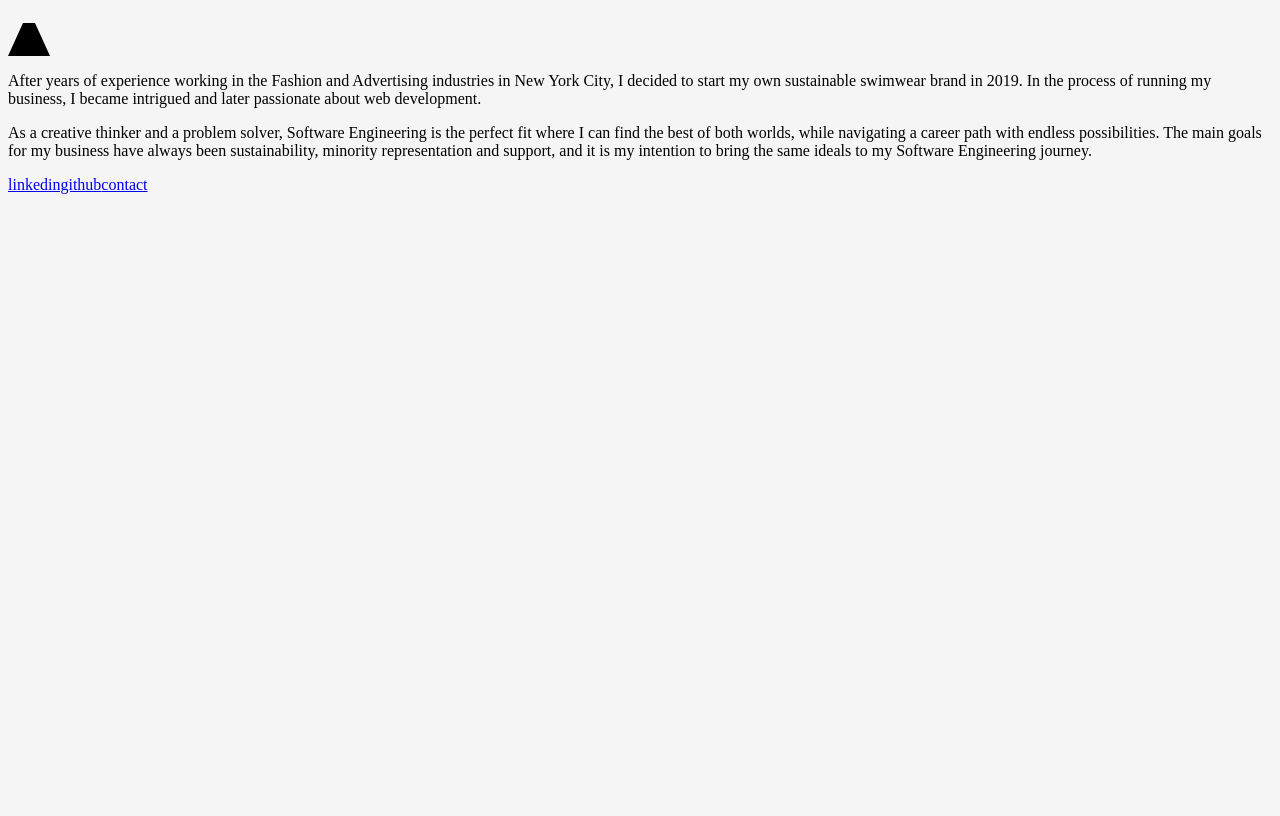
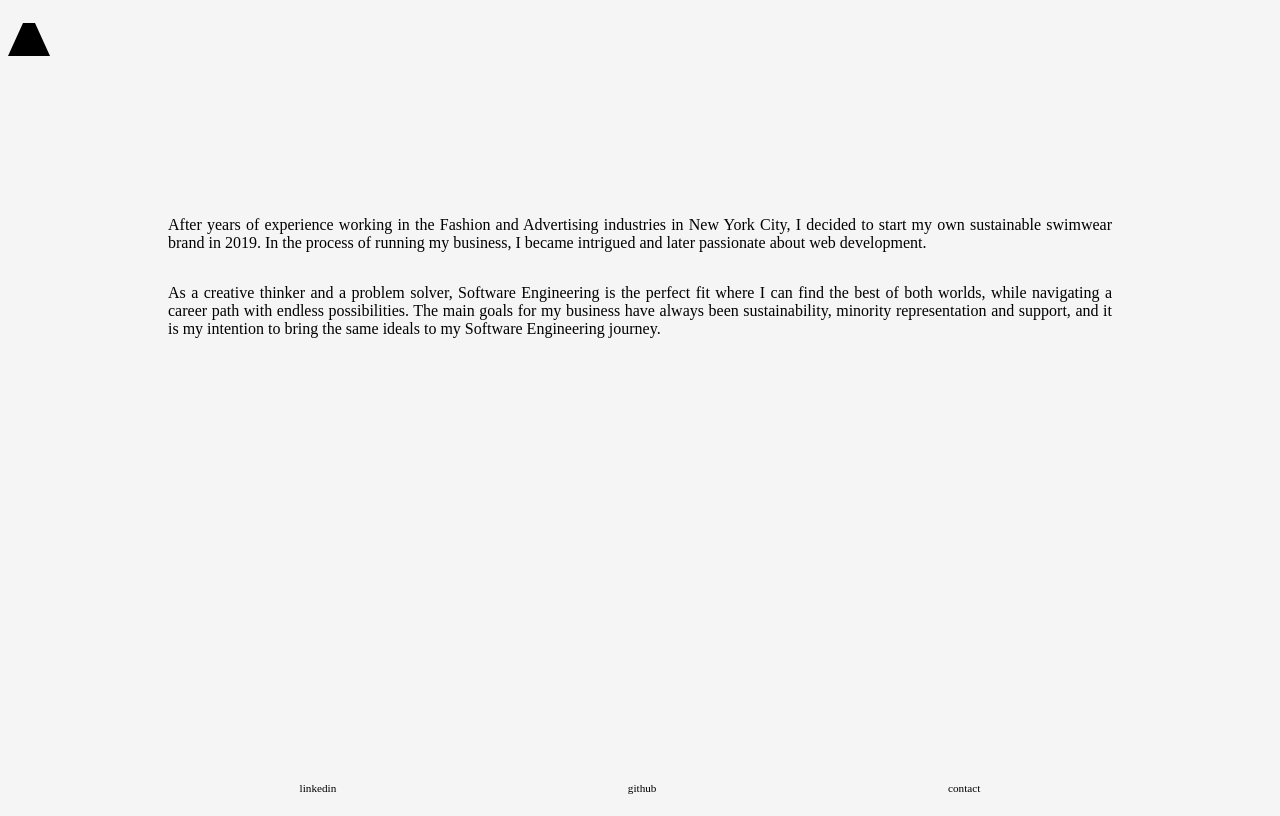
Before and after one commit to ssshhheeeyyy/portfolio, a React app: page /about in a window 1280 px wide. Built offline with nearby package versions, Linux system fonts and the light colour scheme; a web font is replaced by a local one.

Commit message:
Added CSS for footer, about and home pages, as well as a google font

```diff
--- a/public/index.html
+++ b/public/index.html
@@ -21,6 +21,10 @@
       href="https://fonts.googleapis.com/css2?family=Barrio&display=swap"
       rel="stylesheet"
     />
+    <link
+      href="https://fonts.googleapis.com/css2?family=Unbounded:wght@200;300;400;500;600;700;800;900&display=swap"
+      rel="stylesheet"
+    />
   </head>
   <body>
     <div id="root"></div>
--- a/public/style.css
+++ b/public/style.css
@@ -1,7 +1,13 @@
 * {
   background-color: whitesmoke;
   /* font-family: 'Nanum Myeongjo', serif; */
-  font-family: 'Barrio', cursive;
+  /* font-family: 'Barrio', cursive; */
+  font-family: 'Unbounded';
+}
+
+#container {
+  position: relative;
+  min-height: 100vh;
 }
 
 .dropdown {
@@ -53,3 +59,51 @@
 li {
   list-style: none;
 }
+
+.home-paragraph {
+  text-align: center;
+  margin: 10em;
+}
+
+.hovered {
+  margin: 10em;
+  text-align: center;
+  font-weight: 1000;
+}
+#about {
+  display: flex;
+  flex-direction: column;
+  font-size: 1em;
+}
+
+#about p {
+  text-align: justify;
+  margin-left: 10em;
+  margin-right: 10em;
+}
+
+#about .top {
+  margin-top: 10em;
+}
+
+@media (max-width: 450px) {
+  #about {
+    font-size: 0.5em;
+  }
+}
+
+footer {
+  position: absolute;
+  bottom: 0;
+  width: 100%;
+  height: 2.5rem;
+  display: flex;
+  align-items: center;
+  justify-content: space-evenly;
+}
+
+footer a {
+  text-decoration: none;
+  color: black;
+  font-size: 0.7em;
+}
```
